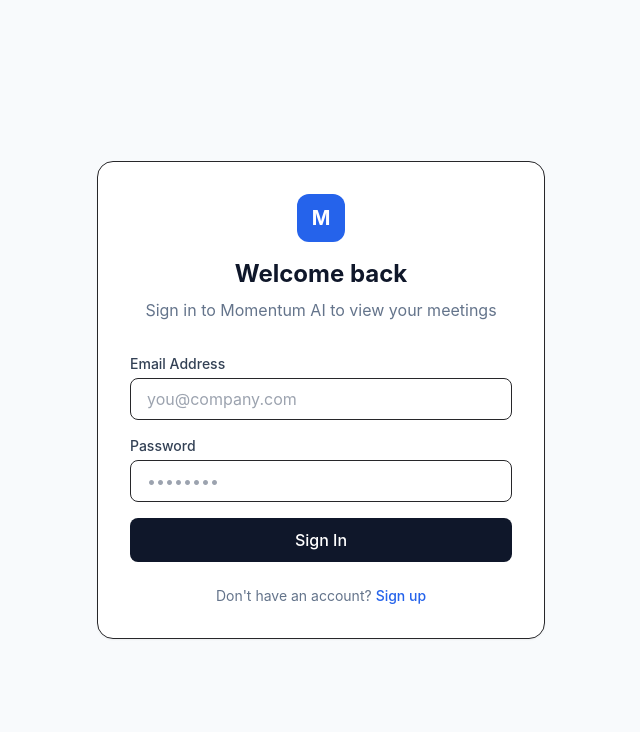
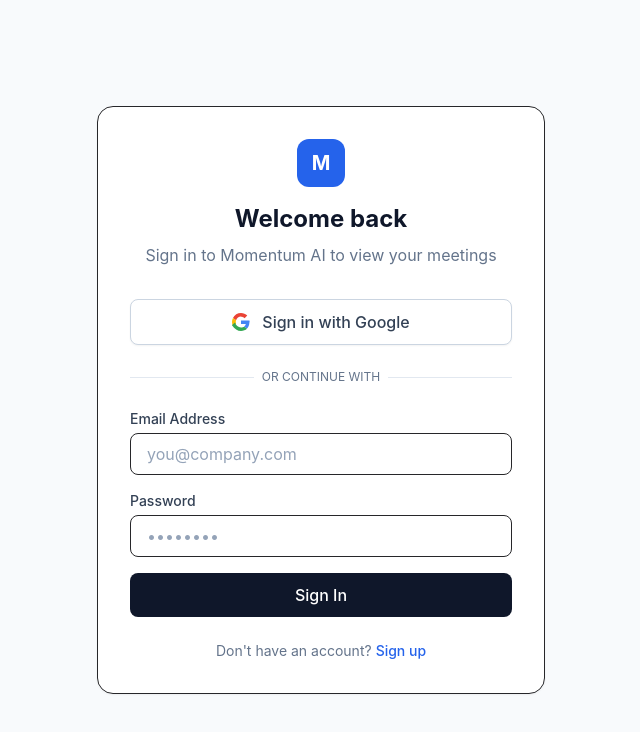
Before and after one commit to yugamm15/momentum-ai, a React (Vite) app: page /login in a window 1280 px wide. Shown: the top 732 px of the page, without its empty margins (319-959 px from the left). Built offline with nearby package versions, Linux system fonts and the light colour scheme; no server answers.

Commit message:
Add Google OAuth to Login page

```diff
--- a/src/pages/Login.jsx
+++ b/src/pages/Login.jsx
@@ -8,6 +8,7 @@
   const [password, setPassword] = useState('');
   const [isSignUP, setIsSignUp] = useState(false);
   const [loading, setLoading] = useState(false);
+  const [googleLoading, setGoogleLoading] = useState(false);
   const [error, setError] = useState(null);
 
   const navigate = useNavigate();
@@ -20,19 +21,45 @@
 
     try {
       if (isSignUP) {
-        res = await supabase.auth.signUp({ email, password });
+        res = await supabase.auth.signUp({
+          email,
+          password,
+          options: {
+            emailRedirectTo: window.location.origin + '/dashboard'
+          }
+        });
       } else {
         res = await supabase.auth.signInWithPassword({ email, password });
       }
 
       if (res.error) throw res.error;
 
-      // On success, go to dashboard
-      navigate('/dashboard');
+      if (!res.error && !isSignUP) {
+        navigate('/dashboard');
+      } else if (isSignUP) {
+        alert("Verification email sent! Please check your inbox.");
+      }
     } catch (err) {
       setError(err.message);
     } finally {
       setLoading(false);
+    }
+  };
+
+  const handleGoogleAuth = async () => {
+    setGoogleLoading(true);
+    setError(null);
+    try {
+      const { error } = await supabase.auth.signInWithOAuth({
+        provider: 'google',
+        options: {
+          redirectTo: window.location.origin + '/dashboard'
+        }
+      });
+      if (error) throw error;
+    } catch (err) {
+      setError(err.message);
+      setGoogleLoading(false);
     }
   };
 
@@ -45,6 +72,24 @@
           <p className="text-slate-500 mt-2">Sign in to Momentum AI to view your meetings</p>
         </div>
 
+        <button
+          onClick={handleGoogleAuth}
+          disabled={googleLoading}
+          className="w-full py-2.5 bg-white border border-slate-300 text-slate-700 rounded-lg font-medium hover:bg-slate-50 transition-colors flex justify-center items-center gap-3 mb-6 shadow-sm"
+        >
+          {googleLoading ? (
+            <Loader2 className="w-4 h-4 animate-spin" />
+          ) : (
+            <svg width="18" height="18" viewBox="0 0 24 24"><path fill="#EA4335" d="M12 5.04c1.94 0 3.51.68 4.79 1.97l3.58-3.58C18.16 1.28 15.3 0 12 0 7.33 0 3.3 2.67 1.28 6.59l4.15 3.22c.98-2.92 3.73-5.04 6.57-5.04z"/><path fill="#4285F4" d="M23.49 12.27c0-.8-.07-1.56-.19-2.27H12v4.51h6.47c-.29 1.48-1.14 2.73-2.4 3.58l3.7 2.88c2.16-1.99 3.42-4.93 3.42-8.7z"/><path fill="#FBBC05" d="M5.43 14.19c-.24-.72-.37-1.49-.37-2.19 0-.71.13-1.47.37-2.19L1.28 6.59C.46 8.22 0 10.05 0 12c0 1.95.46 3.78 1.28 5.41l4.15-3.22z"/><path fill="#34A853" d="M12 24c3.24 0 5.97-1.07 7.96-2.91l-3.7-2.88c-1.03.69-2.35 1.1-4.26 1.1-3.73 0-6.89-2.52-8.02-6.52l-4.15 3.22C3.3 21.33 7.33 24 12 24z"/></svg>
+          )}
+          {isSignUP ? 'Sign up with Google' : 'Sign in with Google'}
+        </button>
+
+        <div className="relative mb-6">
+          <div className="absolute inset-0 flex items-center"><div className="w-full border-t border-slate-200"></div></div>
+          <div className="relative flex justify-center text-xs uppercase"><span className="bg-white px-2 text-slate-500">Or continue with</span></div>
+        </div>
+
         <form onSubmit={handleAuth} className="space-y-4">
           <div>
             <label className="block text-sm font-medium text-slate-700 mb-1">Email Address</label>
@@ -53,7 +98,7 @@
               required
               value={email}
               onChange={(e) => setEmail(e.target.value)}
-              className="w-full px-4 py-2 border rounded-lg focus:ring-2 focus:ring-blue-500 outline-none"
+              className="w-full px-4 py-2 border rounded-lg focus:ring-2 focus:ring-blue-500 outline-none placeholder:text-slate-400"
               placeholder="you@company.com"
             />
           </div>
@@ -64,17 +109,17 @@
               required
               value={password}
               onChange={(e) => setPassword(e.target.value)}
-              className="w-full px-4 py-2 border rounded-lg focus:ring-2 focus:ring-blue-500 outline-none"
+              className="w-full px-4 py-2 border rounded-lg focus:ring-2 focus:ring-blue-500 outline-none placeholder:text-slate-400"
               placeholder="••••••••"
             />
           </div>
 
-          {error && <div className="p-3 bg-red-50 text-red-600 text-sm rounded-lg">{error}</div>}
+          {error && <div className="p-3 bg-red-50 text-red-600 text-sm rounded-lg border border-red-100">{error}</div>}
 
           <button
             type="submit"
             disabled={loading}
-            className="w-full py-2.5 bg-slate-900 text-white rounded-lg font-medium hover:bg-slate-800 disabled:opacity-50 flex justify-center items-center gap-2"
+            className="w-full py-2.5 bg-slate-900 text-white rounded-lg font-medium hover:bg-slate-800 disabled:opacity-50 flex justify-center items-center gap-2 transition-colors"
           >
             {loading && <Loader2 className="w-4 h-4 animate-spin" />}
             {isSignUP ? 'Sign Up' : 'Sign In'}
```
